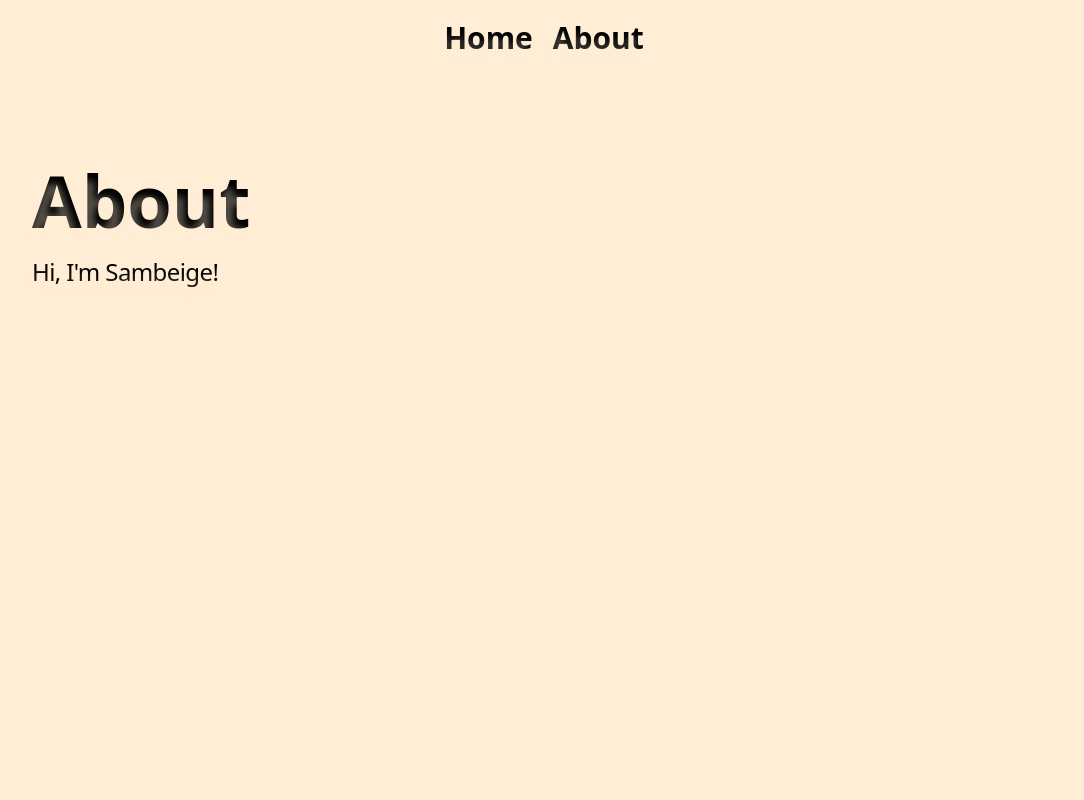
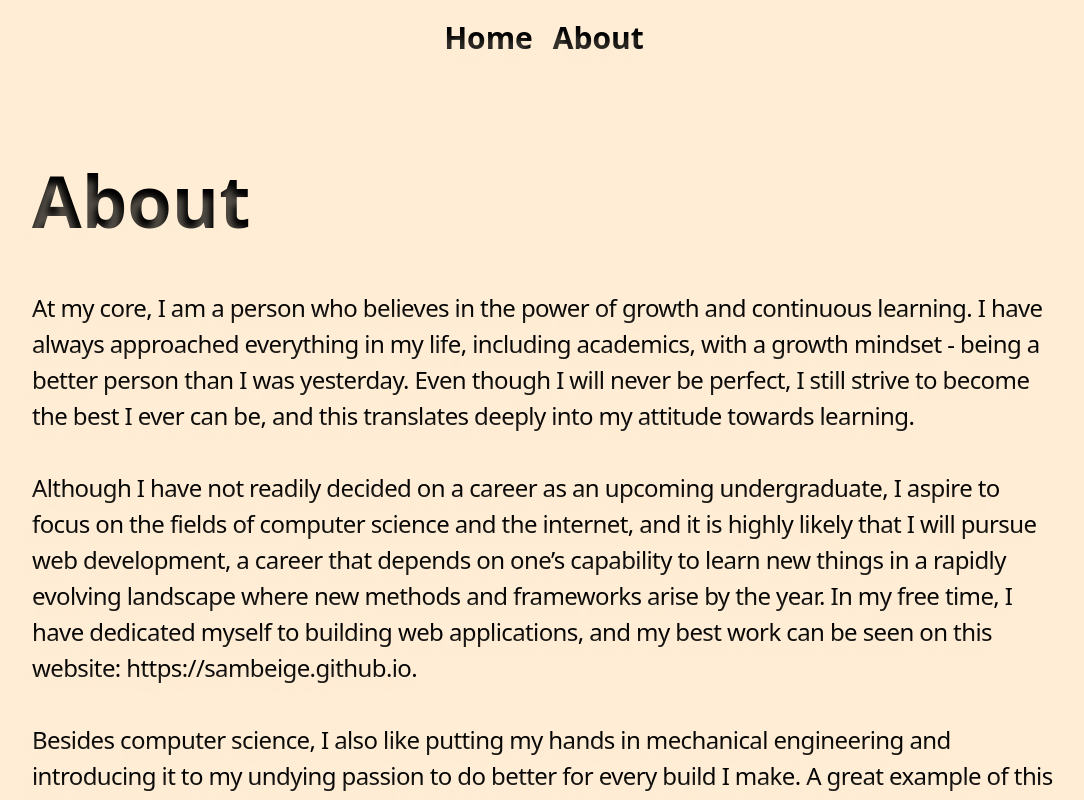
Before and after one commit to wavesam/wavesam.github.io, a React (Vite) app: page /about in a window 1280 px wide. Shown: the top 800 px of the page, without its empty margins (96-1180 px from the left). Built offline with nearby package versions, Linux system fonts and the light colour scheme.

Commit message:
Added about

```diff
--- a/src/pages/About.jsx
+++ b/src/pages/About.jsx
@@ -6,7 +6,69 @@ const About = () => {
       content={
         <div className="w-4/5">
           <h1>About</h1>
-          <p>Hi, I'm Sambeige!</p>
+          <p>
+            <br />
+            At my core, I am a person who believes in the power of growth and
+            continuous learning. I have always approached everything in my life,
+            including academics, with a growth mindset - being a better person
+            than I was yesterday. Even though I will never be perfect, I still
+            strive to become the best I ever can be, and this translates deeply
+            into my attitude towards learning.
+            <br />
+            <br />
+            Although I have not readily decided on a career as an upcoming
+            undergraduate, I aspire to focus on the fields of computer science
+            and the internet, and it is highly likely that I will pursue web
+            development, a career that depends on one’s capability to learn new
+            things in a rapidly evolving landscape where new methods and
+            frameworks arise by the year. In my free time, I have dedicated
+            myself to building web applications, and my best work can be seen on
+            this website: https://sambeige.github.io. <br />
+            <br />
+            Besides computer science, I also like putting my hands in mechanical
+            engineering and introducing it to my undying passion to do better
+            for every build I make. A great example of this is when along with
+            two other friends, I took a trip to Macau to represent our school in
+            a robotics competition
+            (https://tis.edu.mo/news/gear-up-for-the-future). We finished as
+            finalists largely because our group spent countless hours
+            researching how other people built their robots online and applied
+            that knowledge to our own robot. Our robot, which started off as one
+            which produced average results, became a finalist because of me and
+            my friends’ dedication to improving the robot so that it can be the
+            best it can be. <br />
+            <br />
+            Another example of me adopting a growth mindset is in my academics
+            in high school. When I was in my freshman year, even though I was a
+            passionate learner, I was not getting the grades I desired and I
+            believed that I simply was not talented enough. But as I grew older,
+            I recognized that all it takes to achieve higher grades is a strong
+            dedication to improve, the knowledge of how to study and the
+            discipline to stay on task. Hence, my grades went from average to
+            above average in my junior year, and I achieved the high honors
+            award. I intend to continuously improve my methodology and mindset
+            for scoring higher in academics. <br />
+            <br />
+            Beyond my academic and technical pursuits, I also have a deep-rooted
+            passion for learning musical instruments and serving people with it.
+            In my free time, along with designing websites, I also play piano
+            improvisation and enjoy experimenting with new techniques.
+            Additionally, I can proficiently play the violin, the drums, and the
+            guitar, and I constantly challenge myself to get better at even more
+            instruments. Hence, if there is an opportunity for me to join an
+            orchestral club, I would gladly take it as I enjoy performing music
+            for an audience and also learning about how orchestras operate. I
+            also actively seek opportunities to use my music skills to serve my
+            society, with previous examples being joining the worship team and
+            the record club (a music concert club) at my high school and playing
+            piano for my youth church community once a month. <br />
+            <br />
+            With an attitude of growth and becoming a better version of myself
+            every day, I will apply the same mindset in my studies in
+            university. I will strive to score as high as I can academically and
+            be as capable as I can be socially, and also encourage my friends to
+            approach life with the same mindset.
+          </p>
         </div>
       }
     />
```
